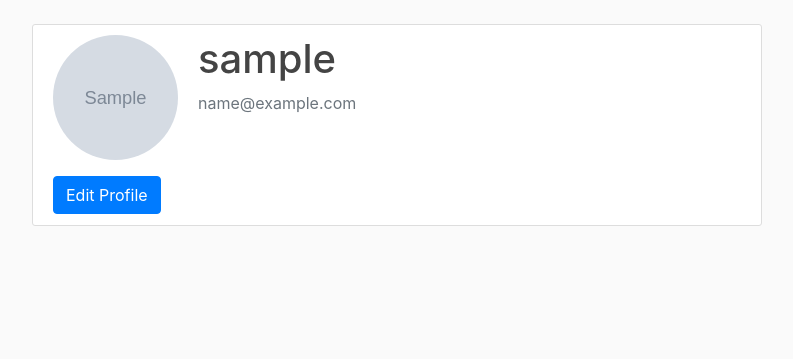
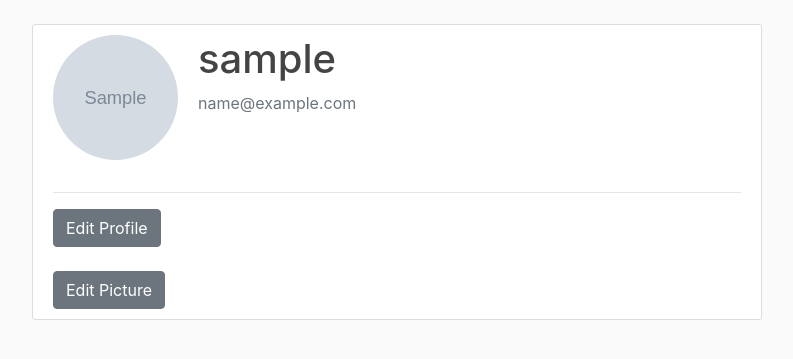
Before and after one commit to adam-harmasz/gomoku_v_0_2, a Django app: a page that uses accounts/templates/accounts/profile.html in a window 1280 px wide. Shown: the part 56-415 px from the top of the page, without its empty margins (53-846 px from the left). Run offline with Django 3.2, Linux system fonts and the light colour scheme; a user stored in the database is signed in; tables that the repository leaves empty hold one stand-in row (values such as "Sample post"); grey boxes marked "Sample" are stand-in pictures; some libraries are stand-ins or nearby versions.

Commit message:
update profile pic with ajax form

```diff
--- a/accounts/api/views.py
+++ b/accounts/api/views.py
@@ -1,5 +1,7 @@
-from rest_framework import viewsets
-from rest_framework.mixins import CreateModelMixin, ListModelMixin
+from rest_framework import viewsets, status
+from rest_framework.decorators import action
+from rest_framework.generics import UpdateAPIView
+from rest_framework.response import Response
 
 from django.contrib.auth import get_user_model
 from rest_framework import permissions
--- /dev/null
+++ b/accounts/templates/accounts/modal_user_edit.html
@@ -0,0 +1,30 @@
+{% load crispy_forms_tags %}
+<!-- Modal Form for editing User profile-->
+<button type="button" class="btn btn-secondary" data-toggle="modal" data-target="#user-edit">
+    Edit Profile
+</button>
+
+<!-- Modal Form for editing User profile-->
+<div class="modal fade" id="user-edit" tabindex="-1" role="dialog" aria-labelledby="exampleModalLabel" aria-hidden="true">
+    <div class="modal-dialog" role="document">
+        <div class="modal-content">
+            <div class="modal-header">
+                <h5 class="modal-title" id="exampleModalLabel">Edit your profile</h5>
+                <button type="button" class="close" data-dismiss="modal" aria-label="Close">
+                    <span aria-hidden="true">&times;</span>
+                </button>
+            </div>
+            <div class="modal-body">
+                 <form id="user-edit-form" method="PATCH">
+                    {% csrf_token %}
+                    <fieldset class="form-group">
+                        {{ user_form|crispy }}
+                    </fieldset>
+                    <div class="form-group">
+                        <button class="btn btn-secondary" type="submit" value="Send e-mail">Save changes</button>
+                    </div>
+                </form>
+            </div>
+        </div>
+    </div>
+</div>
--- /dev/null
+++ b/accounts/templates/accounts/modal_userprofile_edit.html
@@ -0,0 +1,30 @@
+{% load crispy_forms_tags %}
+<!-- Modal Form for editing User profile-->
+<button type="button" class="btn btn-secondary" data-toggle="modal" data-target="#userprofile-edit">
+    Edit Picture
+</button>
+
+<!-- Modal Form for editing User profile-->
+<div class="modal fade" id="userprofile-edit" tabindex="-1" role="dialog" aria-labelledby="exampleModalLabel" aria-hidden="true">
+    <div class="modal-dialog" role="document">
+        <div class="modal-content">
+            <div class="modal-header">
+                <h5 class="modal-title" id="exampleModalLabel">Edit your picture</h5>
+                <button type="button" class="close" data-dismiss="modal" aria-label="Close">
+                    <span aria-hidden="true">&times;</span>
+                </button>
+            </div>
+            <div class="modal-body">
+                 <form id="userprofile-edit-form" method="PATCH" enctype="multipart/form-data">
+                    {% csrf_token %}
+                    <fieldset class="form-group">
+                        {{ userprofile_form|crispy }}
+                    </fieldset>
+                    <div class="form-group">
+                        <button class="btn btn-secondary" type="submit" value="Send e-mail">Save changes</button>
+                    </div>
+                </form>
+            </div>
+        </div>
+    </div>
+</div>
--- a/accounts/templates/accounts/profile.html
+++ b/accounts/templates/accounts/profile.html
@@ -11,36 +11,13 @@
 
         <!-- FORM HERE -->
     </div>
-<!-- Modal Form for editing User profile-->
-<button type="button" class="btn btn-primary" data-toggle="modal" data-target="#exampleModal">
-    Edit Profile
-</button>
+    <hr>
+    {% include "accounts/modal_user_edit.html" %}
+    <br />
+    <br />
+    {% include "accounts/modal_userprofile_edit.html" %}
 
-<!-- Modal Form for editing User profile-->
-<div class="modal fade" id="exampleModal" tabindex="-1" role="dialog" aria-labelledby="exampleModalLabel" aria-hidden="true">
-    <div class="modal-dialog" role="document">
-        <div class="modal-content">
-            <div class="modal-header">
-                <h5 class="modal-title" id="exampleModalLabel">Edit your profile</h5>
-                <button type="button" class="close" data-dismiss="modal" aria-label="Close">
-                    <span aria-hidden="true">&times;</span>
-                </button>
     </div>
-            <div class="modal-body">
-             <form id="user-edit-form" method="PUT">
-                {% csrf_token %}
-                <fieldset class="form-group">
-{#                    <legend class="border-bottom mb-4">Edit profile</legend>#}
-                    {{ user_form|crispy }}
-                </fieldset>
-                <div class="form-group">
-                    <button class="btn btn-secondary" type="submit" value="Send e-mail">Save changes</button>
-                </div>
-            </form>
-        </div>
-    </div>
-    </div>
-
 {% endblock content %}
 
 {% block jquery %}
@@ -49,7 +26,8 @@
             function clear_field() {
                 $('#id_name').val('')
             }
-        console.log("/api/user/{{ user.id }}/");
+
+
             $("#user-edit-form").submit(function (e) {
                 e.preventDefault();
                 var this_ = $(this),
@@ -72,61 +50,34 @@
                 });
             });
 
-        function ajax_user_edit_view() {
-            var submit_button = $("#user-edit"),
-                user_form = $("#user-edit-form");
+            $("#userprofile-edit-form").submit(function (e) {
+                e.preventDefault();
+                var formData = new FormData();
 
-            submit_button.on('click', function () {
+                formData.append( 'picture', ($(this).find('[type=file]')[0].files[0]));
+                {#formData.append('_method', 'PATCH');#}
+
                 $.ajax({
-                    url: "/api/user/{{ user.id }}/",
-                    method: "POST",
-                    success: function(data){
-                        container.html(data);
+                    enctype: 'multipart/form-data',
+                    url: "/api/profile/{{ user.id }}/",
+                    data: formData,
+                    method: "PATCH",
+                    processData: false,
+                    contentType: false,
+                    success: function (data) {
+                        console.log(data);
                     },
-                    error: function(data){
+                    error: function (data) {
                         console.log("error");
-                        console.log(data);
-
+                        console.log(data.statusText);
+                        console.log(data.status);
+                        console.log(data)
                     }
                 });
             });
 
-        }
 
-        {% comment %}function form_post_ajax() {
-            $(".my-list").submit(function(event) {
-                event.preventDefault();
-                var formData = new FormData();
-                formData.append( 'file', ($(this).find('[type=file]')[0].files[0]));
-                console.log(formData.file + "  THIS");
-                console.log(($(this).find('[type=file]')[0].files[0]) + "  file");
-                // var formData = this_.serialize();
-                console.log(formData);
-                $.ajax({
-                    enctype: 'multipart/form-data',
-                    type: "POST",
-                    url: "/api/v1/children/",
-                    data: formData,
-                    processData: false,
-                    contentType: false,
-                    success: function (data) {
-                        console.log('no i co?');
-                        console.log(data);
-                        clear_field();
-                        ajax_list();
-                    },
-                    error: function (data) {
-                        console.log('error');
-                        console.log(data.statusText + "  ERROR STATUS TEXT");
-                        console.log(data + "  ERROR DATA")
-
-                    }
-                })
-            })
-        }{% endcomment %}
-        {#ajax_list();#}
-        {#form_post_ajax();#}
-    })
+        });
 
     </script>
 {% endblock jquery %}
--- a/accounts/views.py
+++ b/accounts/views.py
@@ -43,7 +43,7 @@ class UserProfileView(LoginRequiredMixin, DetailView):
     template_name = 'accounts/profile.html'
 
     def get_context_data(self, **kwargs):
-        """get user form"""
+        """adding user form, userprofile form and user context to the view"""
         ctx = super(UserProfileView, self).get_context_data(**kwargs)
         ctx['user_form'] = forms.UserEditForm()
         ctx['userprofile_form'] = forms.UserProfileEditForm()
--- a/core/signals.py
+++ b/core/signals.py
@@ -81,7 +81,7 @@ def create_profile(sender, instance, created, **kwargs):
     """Signal to create profile after user object is created"""
     if created:
         models.UserProfile.objects.create(user=instance)
-    instance.userprofile.save ()
+    instance.userprofile.save()
 
 # @receiver(post_save, sender=User)
 # def save_profile(sender, instance, **kwargs):
```
Also changed, not shown: accounts/api/serializers.py (+9 -0 lines). Lines whose indentation alone changed are shown as unchanged.
